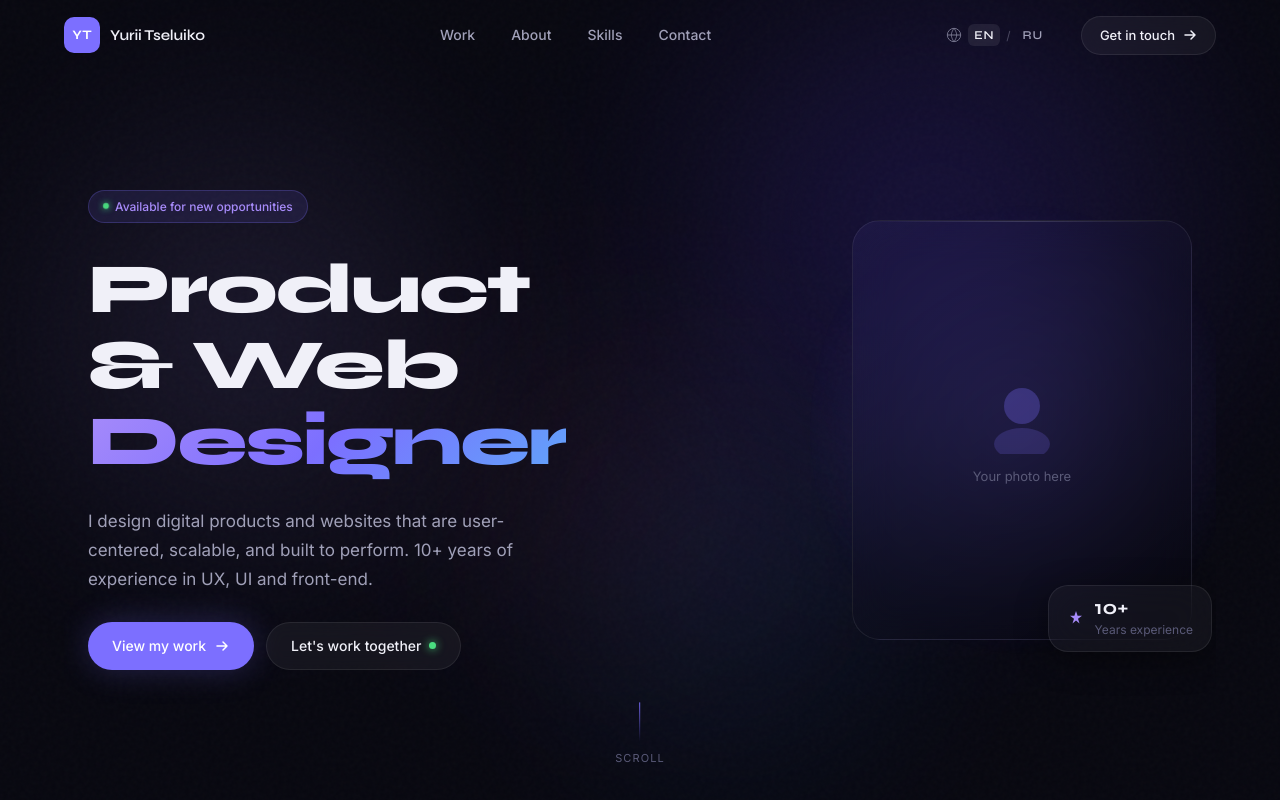
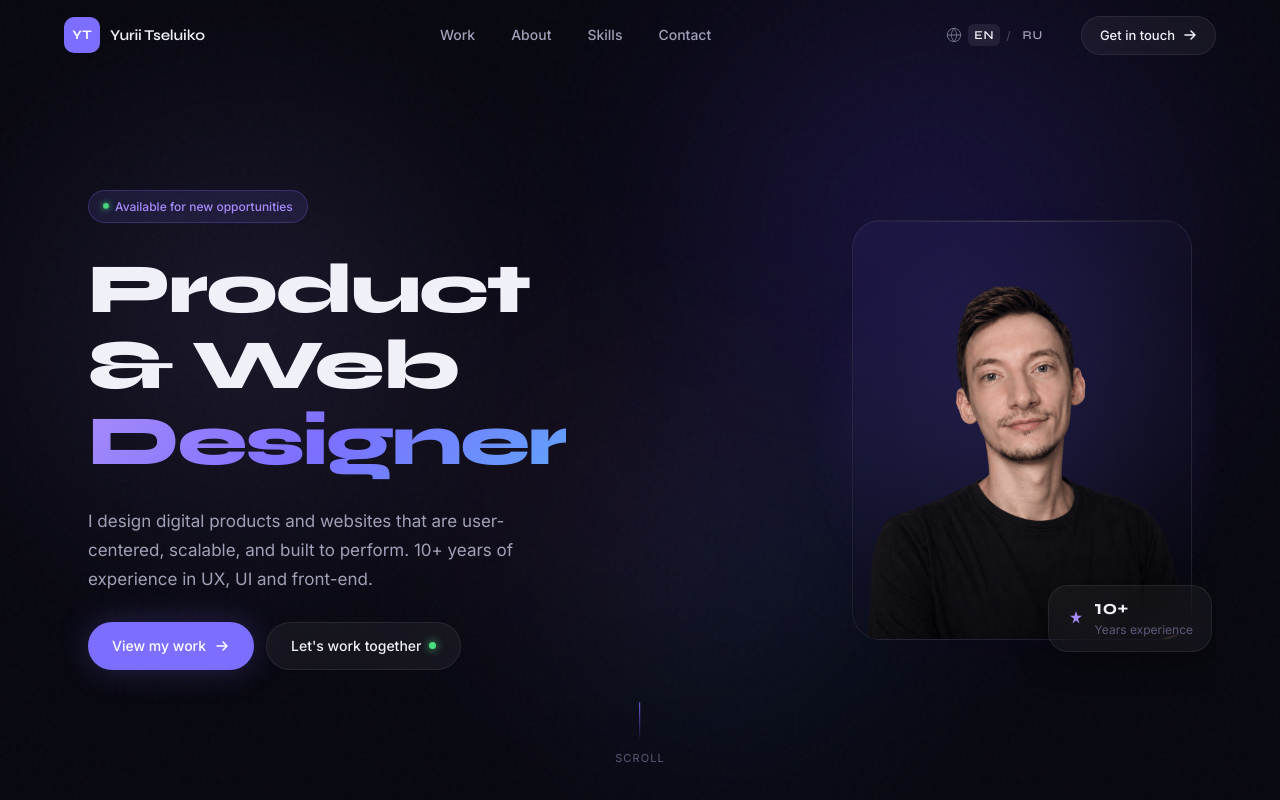
Before and after one commit to urock512-debug/portfolio_react, a React (Vite) app: page / in a window 1280 px wide. Shown: the top 800 px of the page. Built offline with nearby package versions, Linux system fonts and the light colour scheme.

Commit message:
photo added

```diff
--- a/src/components/Hero.css
+++ b/src/components/Hero.css
@@ -125,6 +125,13 @@
   background: linear-gradient(90deg, transparent, rgba(255, 255, 255, 0.15), transparent);
 }
 
+.hero__photo {
+  width: 100%;
+  height: auto;
+  object-fit: cover;
+  display: block;
+}
+
 .hero__photo-placeholder span {
   font-size: 13px;
   color: var(--text-muted);
--- a/src/components/Hero.jsx
+++ b/src/components/Hero.jsx
@@ -63,7 +63,7 @@ export default function Hero() {
           </motion.div>
         </div>
 
-        {/* Right column — photo placeholder */}
+        {/* Right column — photo */}
         <motion.div
           className="hero__visual"
           initial={{ opacity: 0, scale: 0.92, x: 40 }}
@@ -73,11 +73,7 @@ export default function Hero() {
           <div className="hero__photo-wrap">
             <div className="hero__photo-glow" />
             <div className="hero__photo-placeholder">
-              <svg width="80" height="80" viewBox="0 0 80 80" fill="none">
-                <circle cx="40" cy="32" r="18" fill="rgba(124,111,255,0.3)"/>
-                <ellipse cx="40" cy="70" rx="28" ry="16" fill="rgba(124,111,255,0.2)"/>
-              </svg>
-              <span>Your photo here</span>
+              <img src="/media/photo.png" alt="Your photo" className="hero__photo" />
             </div>
             <div className="hero__badge-exp glass">
               <svg width="18" height="18" viewBox="0 0 18 18" fill="none">
```
Also changed, not shown: public/media/photo.png (added).
